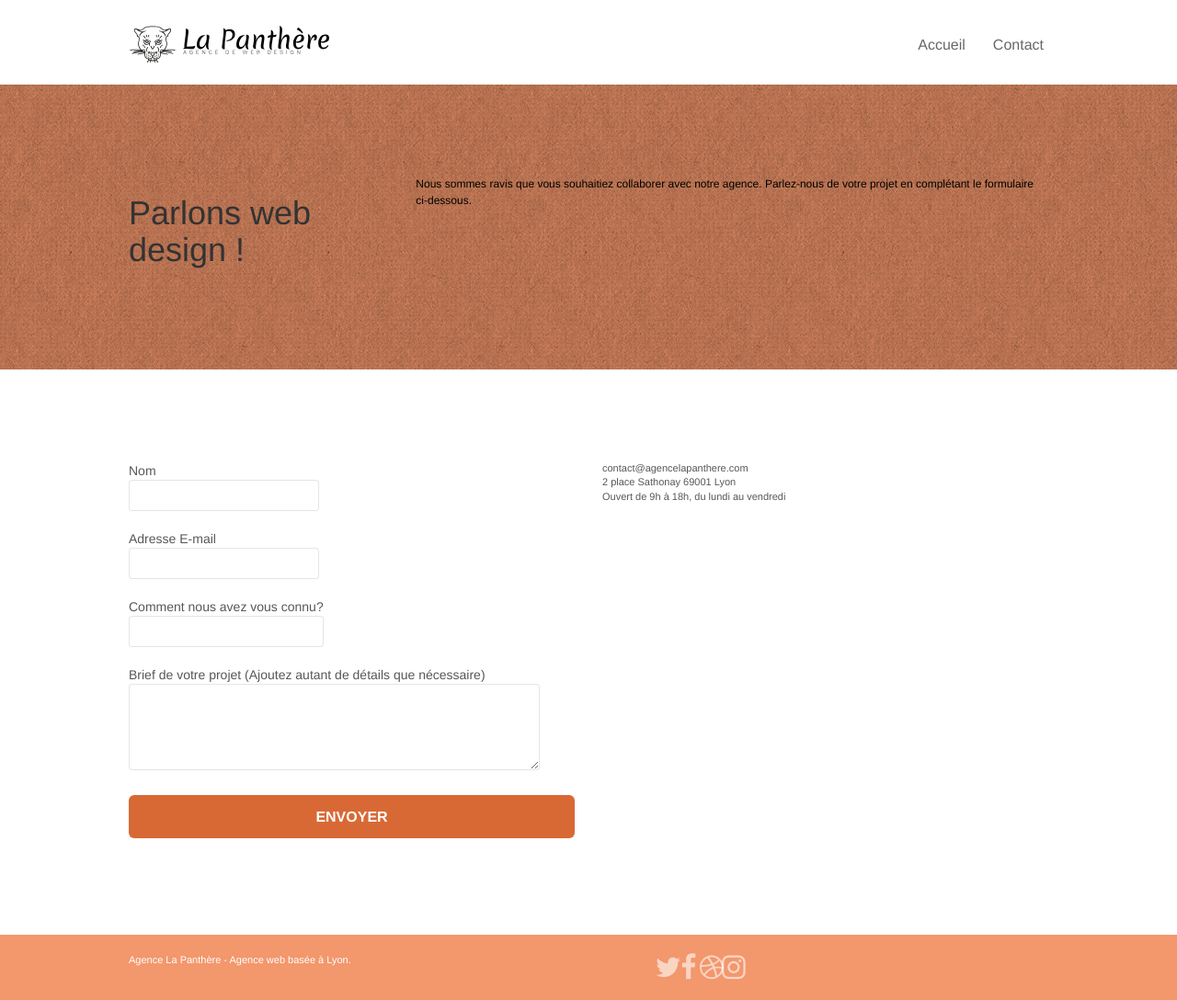
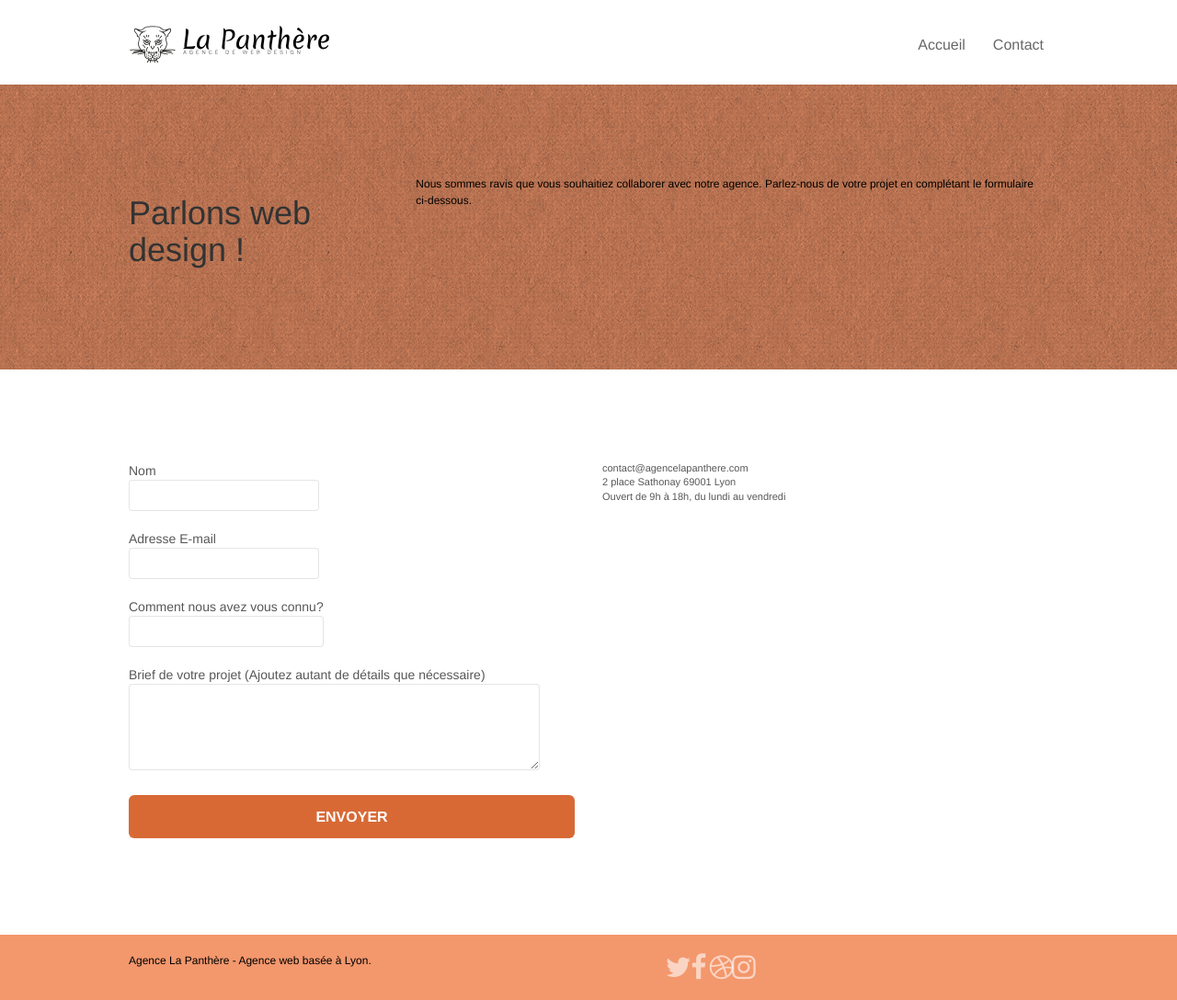
Before and after one commit to ElvinCreator/ElvinMoosliah_P4_Modifier, a plain HTML site: page page2.html in a window 1280 px wide. Shown: the whole page at 92% size. Drawn offline with nearby package versions, Linux system fonts and the light colour scheme; a script that the page names is missing.

Commit message:
footerdiff

```diff
--- a/page2.html
+++ b/page2.html
@@ -131,7 +131,7 @@
             <div class="container bloc-sm">
                 <div class="row">
                     <div class="col-sm-12">
-                        <p class="text-center white">
+                        <p class="text-center-footer">
                             Agence La Panthère - Agence web basée à Lyon.<br>
                         </p>
                         <div class="row row-no-gutters social">
```
